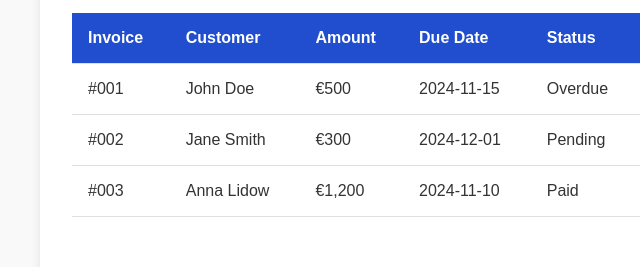
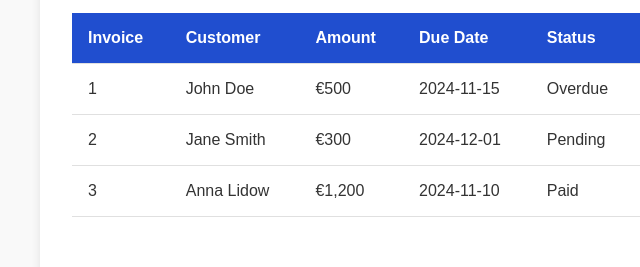
Before and after one commit to GitDaniR/civico, a plain HTML site: page company-dashboard.html in a window 1280 px wide. Shown: the part 147-414 px from the top of the page, 0-640 px from the left. Drawn offline with Linux system fonts and the light colour scheme.

Commit message:
Fix formatting

```diff
--- a/company-dashboard.html
+++ b/company-dashboard.html
@@ -29,7 +29,7 @@
                     </thead>
                     <tbody>
                         <tr>
-                            <td>#001</td>
+                            <td>1</td>
                             <td>John Doe</td>
                             <td>€500</td>
                             <td>2024-11-15</td>
@@ -37,7 +37,7 @@
                             <td><i class="fa-solid fa-triangle-exclamation"></i> Multiple Debts</td>
                         </tr>
                         <tr>
-                            <td>#002</td>
+                            <td>2</td>
                             <td>Jane Smith</td>
                             <td>€300</td>
                             <td>2024-12-01</td>
@@ -45,7 +45,7 @@
                             <td><i class="fa-solid fa-check"></i> Single Debt</td>
                         </tr>
                         <tr>
-                            <td>#003</td>
+                            <td>3</td>
                             <td>Anna Lidow</td>
                             <td>€1,200</td>
                             <td>2024-11-10</td>
```
